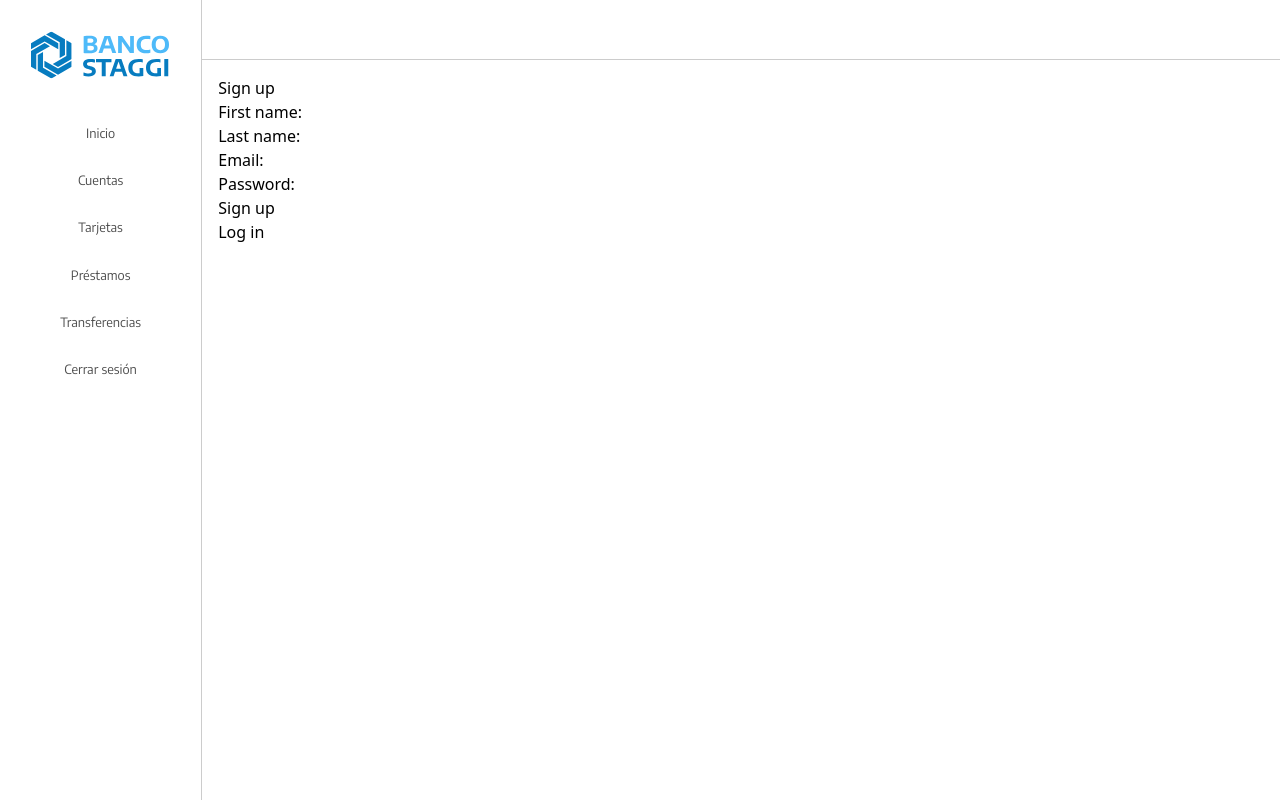
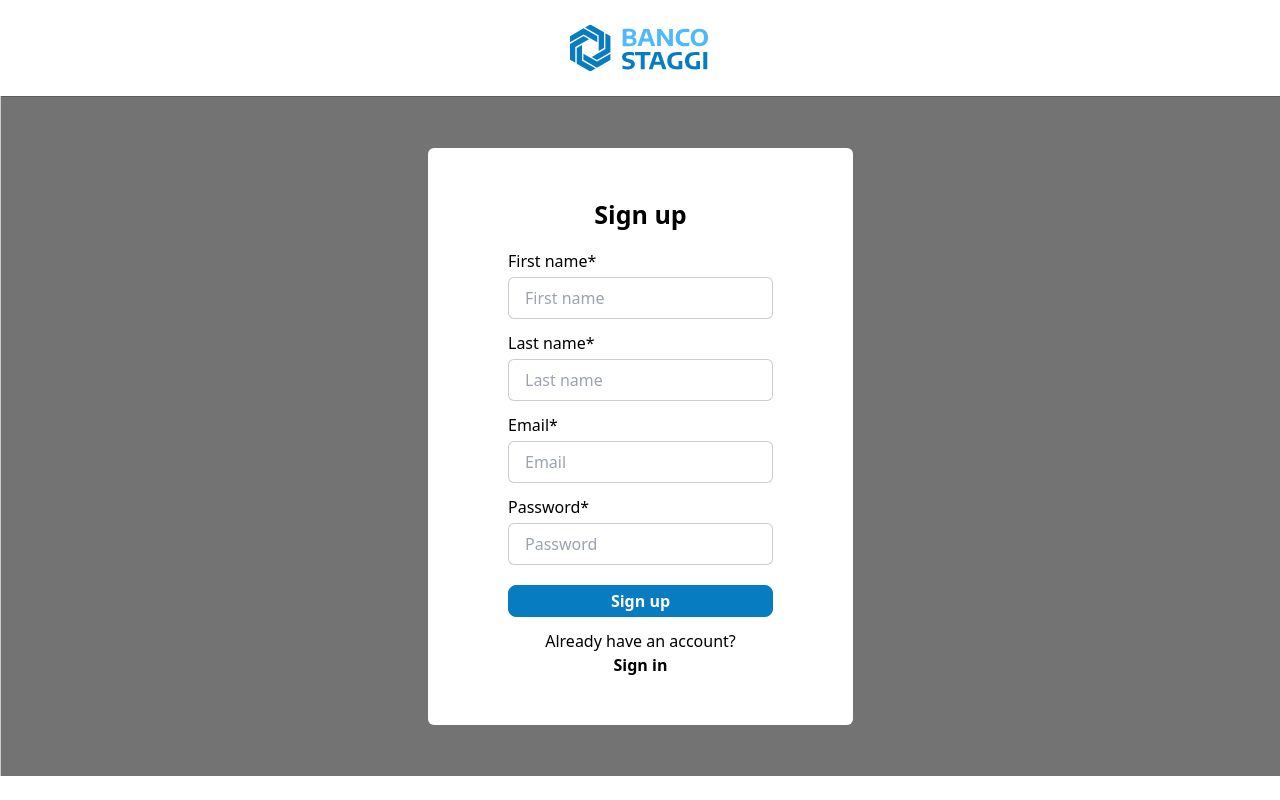
Before and after one commit to STAGGI-Develop/STAGGI-frontend, an Angular app: page /register in a window 1280 px wide. Built offline with nearby package versions, Linux system fonts and the light colour scheme; no server answers.

Commit message:
feat (view): Style sign in and sign up components

```diff
--- a/src/app/app.component.html
+++ b/src/app/app.component.html
@@ -1,6 +1,7 @@
-<div class="md:h-screen md:flex">
+<div [ngClass]="{ 'md:h-full md:min-h-screen md:flex': client }">
   <!-- Mobile navbar -->
   <nav
+    *ngIf="client; else logo"
     class="md:hidden fixed top-0 w-full h-16 text-black bg-white shadow-md z-10"
   >
     <div class="w-full h-full flex items-center justify-between px-8">
@@ -76,7 +77,8 @@
 
   <!-- Desktop navbar -->
   <div
-    class="hidden md:flex box-border w-[240px] h-full overflow-hidden flex-col items-center justify-start border-r-[1px] border-solid border-gray"
+    *ngIf="client"
+    class="hidden md:flex box-border w-[240px] h-full overflow-hidden flex-col items-center justify-start"
   >
     <div
       id="LogoContainer"
@@ -135,11 +137,17 @@
       </button>
     </nav>
   </div>
-  <div class="w-full">
+  <ng-template #logo>
+    <div id="LogoContainer" class="grid justify-center py-6">
+      <img class="" alt="" src="/assets/logocompact-1.svg" />
+    </div>
+  </ng-template>
+  <div class="w-full border-l border-solid border-gray">
     <div
-      class="box-border w-full h-[60px] overflow-hidden border-b-[1px] border-solid border-gray"
+      class="box-border w-full overflow-hidden border-solid border-gray"
+      [ngClass]="{ 'h-[60px] border-b-[1px]': client }"
     ></div>
-    <main class="px-4 py-4">
+    <main [ngClass]="{ 'px-4 py-4': client }">
       <router-outlet *ngIf="client; else auth"></router-outlet>
       <ng-template #auth>
         <app-register *ngIf="registerRoute; else login"></app-register>
--- a/src/app/app.component.ts
+++ b/src/app/app.component.ts
@@ -23,7 +23,6 @@
     this.router.events.subscribe((event) => {
       if (event instanceof NavigationEnd) {
         this.registerRoute = event.url === '/register';
-        console.log(event.url);
       }
     });
   }
@@ -39,11 +38,13 @@
   }
 
   logout() {
-    this.authService.logout().subscribe(() => (this.client = undefined));
+    this.authService.logout().subscribe(() => {
+      this.client = undefined;
+      this.router.navigate(['/login']);
+    });
   }
 
   toggleMenu() {
     this.openMenu = !this.openMenu;
-    console.log(this.openMenu);
   }
 }
--- a/src/app/login/login.component.html
+++ b/src/app/login/login.component.html
@@ -1,15 +1,49 @@
-<h2>Iniciar sesión</h2>
+<div
+  class="border-t border-gray md:min-h-[85vh] md:grid md:justify-center md:items-center bg-neutral-500"
+>
+  <div
+    class="grid justify-center items-center gap-1 bg-white px-20 py-12 md:rounded-md"
+  >
+    <h2 class="text-2xl font-bold text-center mb-3">Sign in</h2>
 
-<form [formGroup]="loginForm" (ngSubmit)="onSubmit()">
-  <div>
-    <label for="email">Email: </label>
-    <input type="text" id="email" formControlName="email" />
+    <form [formGroup]="loginForm" (ngSubmit)="onSubmit()" class="space-y-3">
+      <div class="grid gap-1">
+        <label for="email">Email*</label>
+        <input
+          type="text"
+          id="email"
+          placeholder="Email"
+          formControlName="email"
+          class="border border-gray py-2 px-4 rounded-md"
+        />
+      </div>
+      <div class="grid gap-1">
+        <label for="email">Password*</label>
+        <input
+          type="password"
+          id="password"
+          placeholder="Password"
+          formControlName="password"
+          class="border border-gray py-2 px-4 rounded-md"
+        />
+      </div>
+      <div class="py-2">
+        <button
+          type="submit"
+          class="font-semibold w-full h-8 px-3 block bg-steelblue text-white rounded-lg border border-steelblue hover:bg-white hover:text-steelblue transition-all duration-300"
+        >
+          Sign in
+        </button>
+      </div>
+    </form>
+
+    <div class="grid justify-center">
+      <p>Don't have an account?</p>
+      <a
+        routerLink="/register"
+        class="text-center font-semibold hover:opacity-50 transition-all duration-300"
+        >Sign up</a
+      >
+    </div>
   </div>
-  <div>
-    <label for="email">Password: </label>
-    <input type="password" id="password" formControlName="password" />
-  </div>
-  <button type="submit">Iniciar sesión</button>
-</form>
-
-<a routerLink="/register">Registrarse</a>
+</div>
--- a/src/app/overview/overview.component.html
+++ b/src/app/overview/overview.component.html
@@ -74,13 +74,13 @@
             </div>
           </div>
         </div>
-        <div
-          class="h-12 py-6 bg-transparent w-full blur-[3px] backdrop-blur-sm mt-[-2rem]"
-        ></div>
-        <div class="grid justify-center backdrop-blur-sm">
-          <button class="h-8 px-3 bg-steelblue text-white rounded-lg">
+        <div class="grid justify-center mt-3">
+          <a
+            routerLink="/cards"
+            class="py-2 px-3 bg-steelblue text-white rounded-lg border border-steelblue hover:bg-white hover:text-steelblue transition-all duration-300"
+          >
             See all cards
-          </button>
+          </a>
         </div>
       </div>
     </div>
--- a/src/app/register/register.component.html
+++ b/src/app/register/register.component.html
@@ -1,23 +1,69 @@
-<h2>Sign up</h2>
+<div
+  class="border-t border-gray md:min-h-[85vh] md:grid md:justify-center md:items-center bg-neutral-500 md:py-8"
+>
+  <div
+    class="grid justify-center items-center gap-1 bg-white px-20 py-12 md:rounded-md"
+  >
+    <h2 class="text-2xl font-bold text-center mb-3">Sign up</h2>
 
-<form [formGroup]="signupForm" (ngSubmit)="onSubmit()">
-  <div>
-    <label for="firstName">First name: </label>
-    <input type="text" id="firstName" formControlName="firstName" />
+    <form [formGroup]="signupForm" (ngSubmit)="onSubmit()" class="space-y-3">
+      <div class="grid gap-1">
+        <label for="firstName">First name*</label>
+        <input
+          type="text"
+          id="firstName"
+          formControlName="firstName"
+          placeholder="First name"
+          class="border border-gray py-2 px-4 rounded-md"
+        />
+      </div>
+      <div class="grid gap-1">
+        <label for="lastName">Last name*</label>
+        <input
+          type="text"
+          id="lastName"
+          formControlName="lastName"
+          placeholder="Last name"
+          class="border border-gray py-2 px-4 rounded-md"
+        />
+      </div>
+      <div class="grid gap-1">
+        <label for="email">Email*</label>
+        <input
+          type="text"
+          id="email"
+          formControlName="email"
+          placeholder="Email"
+          class="border border-gray py-2 px-4 rounded-md"
+        />
+      </div>
+      <div class="grid gap-1">
+        <label for="email">Password*</label>
+        <input
+          type="password"
+          id="password"
+          formControlName="password"
+          placeholder="Password"
+          class="border border-gray py-2 px-4 rounded-md"
+        />
+      </div>
+      <div class="py-2">
+        <button
+          type="submit"
+          class="font-semibold w-full h-8 px-3 block bg-steelblue text-white rounded-lg border border-steelblue hover:bg-white hover:text-steelblue transition-all duration-300"
+        >
+          Sign up
+        </button>
+      </div>
+    </form>
+
+    <div class="grid justify-center">
+      <p>Already have an account?</p>
+      <a
+        routerLink="/login"
+        class="text-center font-semibold hover:opacity-50 transition-all duration-300"
+        >Sign in</a
+      >
+    </div>
   </div>
-  <div>
-    <label for="lastName">Last name: </label>
-    <input type="text" id="lastName" formControlName="lastName" />
-  </div>
-  <div>
-    <label for="email">Email: </label>
-    <input type="text" id="email" formControlName="email" />
-  </div>
-  <div>
-    <label for="email">Password: </label>
-    <input type="password" id="password" formControlName="password" />
-  </div>
-  <button type="submit">Sign up</button>
-</form>
-
-<a routerLink="/login">Log in</a>
+</div>
```
